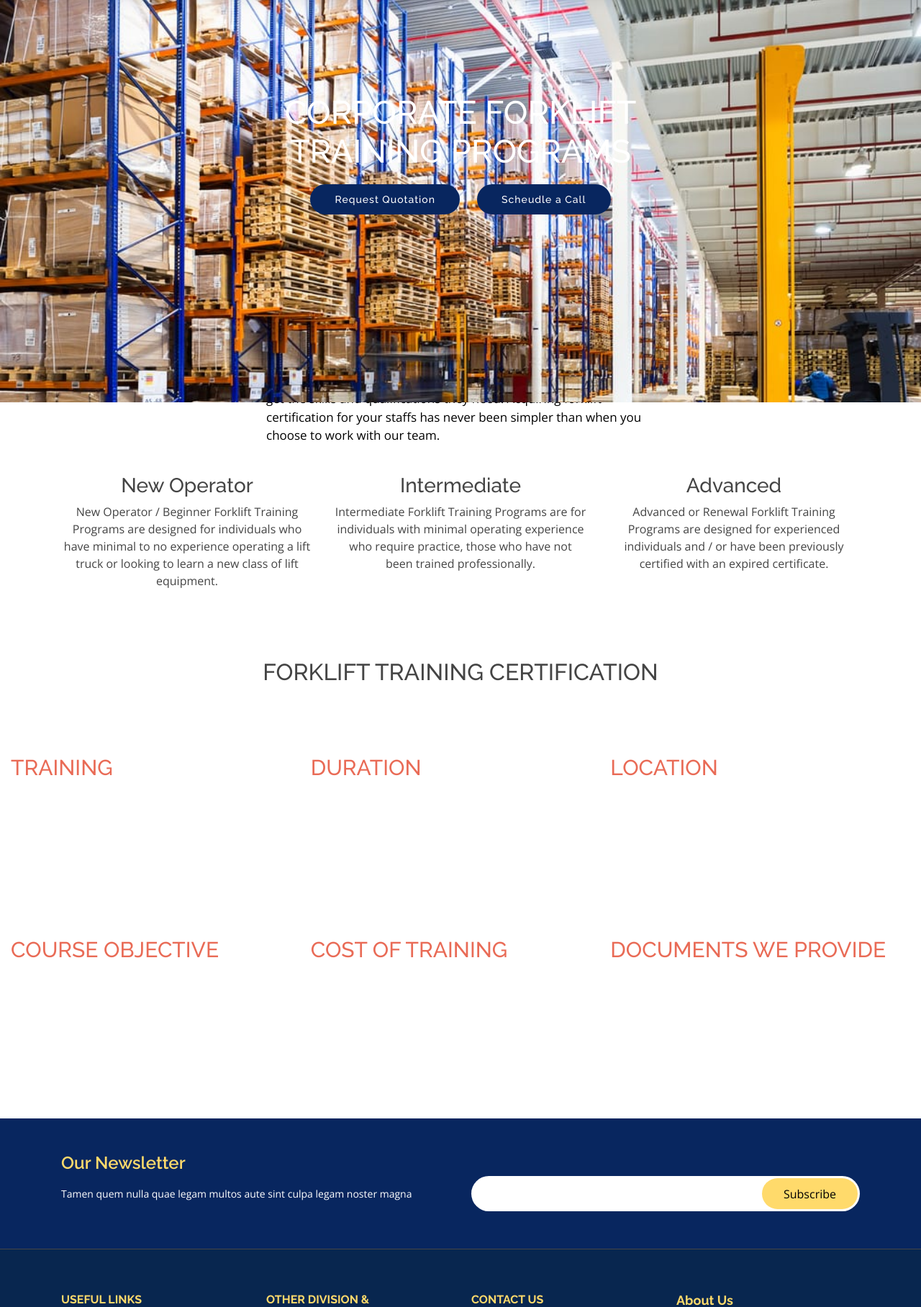
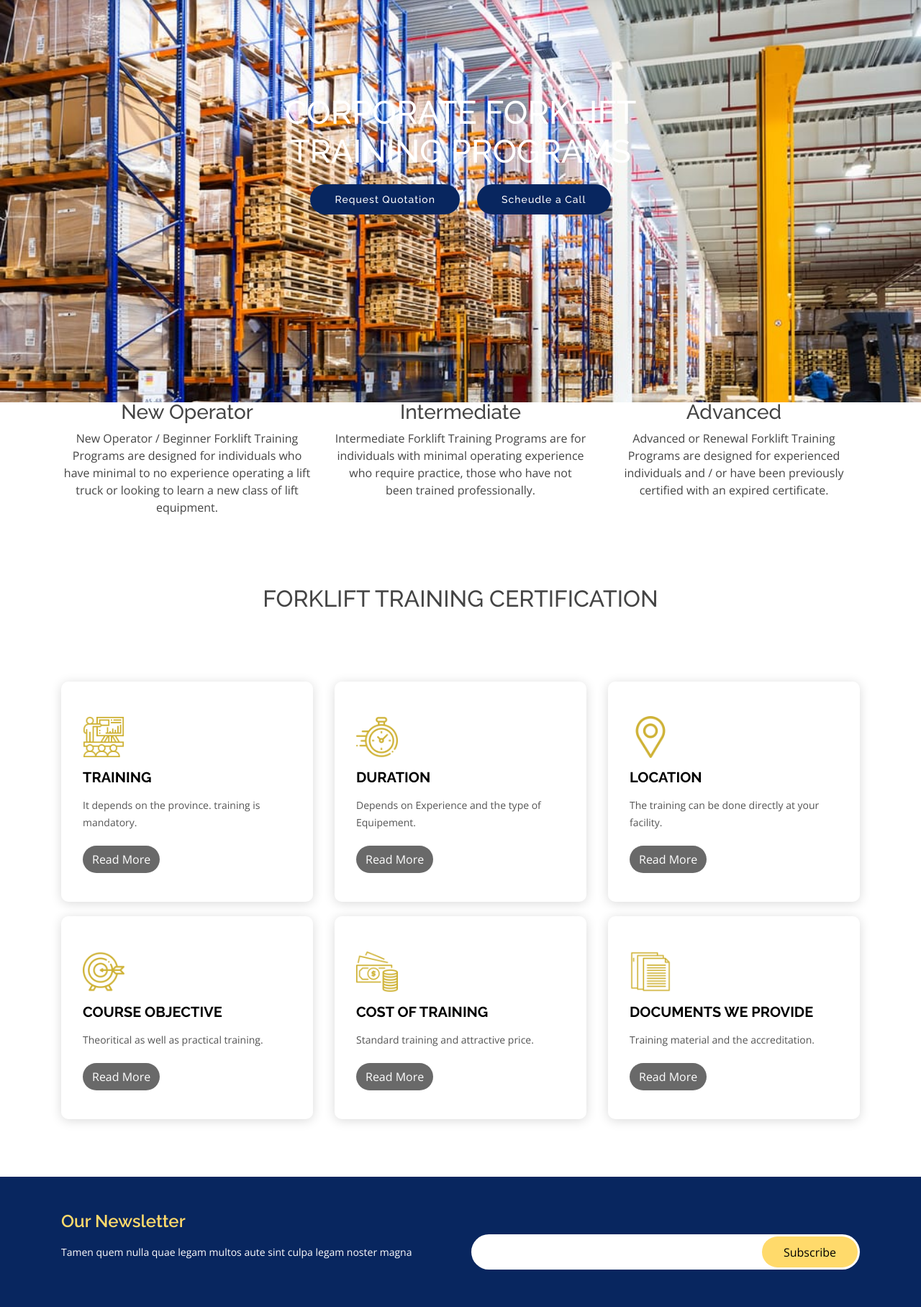
Before and after one commit to caassociates/SafeWorkSolutions, a PHP site: page /forkLift_training.php in a window 1280 px wide. Shown: the part 133-1949 px from the top of the page at 72% size. Run offline with PHP 8.4, Linux system fonts and the light colour scheme.

Commit message:
training pages(#12),(#15)

```diff
--- a/forkLift_training.php
+++ b/forkLift_training.php
@@ -28,11 +28,11 @@ include 'header.php';
   <section class="hero " style="backgraound-color: lightgrey;">
     <div class="container">
       <div class="row">
-        <div class="col-md-3"></div>
-        <div class="col-md-6">
+
+        <div class="col-md-12">
           <p style="color: black; font-size:17px">Make the right choice for your company. National Forklift Training Inc. delivers high-quality,industry recognized forklift training certification. Delivered by experienced and fully-accredited instructors,we make it simple for people of every experience level to get the skills and qualifications they need. Acquiring forklift certification for your staffs has never been simpler than when you choose to work with our team.</p><br>
         </div>
-        <div class="col-md-3"></div>
+
       </div>
         <div class="row">
 
@@ -89,7 +89,8 @@ include 'header.php';
     </div>
 </section>
 
-  <section class="section border-t pb-0">
+
+<!-- <section id="portfolio" class="portfolio">
       <div class="container">
          <div class="row justify-content-center mb-5 element-animate">
           <div class="col-md-10 text-center">
@@ -97,60 +98,143 @@ include 'header.php';
             <p class="mb-5 lead"></p>
           </div>
           </div>
-      </div>
-      <div class="container-fluid">
-        <div class="row no-gutters">
-          <div class="col-md-4 element-animate">
 
-            <a href="training.html" class="link-thumbnail">
-              <h3 style="font-size: 30px;">TRAINING</h3>
-              <span class="ion-plus icon"></span>
+
+          <div class="row portfolio-container">
+
+          <div class="col-lg-4 col-md-6 portfolio-item filter-app">
+            <div class="portfolio-wrap">
               <img src="images/training.png" alt="Image" class="img-fluid" style="width: 50%; height: 50%; padding: 70px;">
+              <div class="portfolio-info">
+                <div class="portfolio-links">
+                <a class="portfolio-links" href="training.html" >
+                    <i class="bx bx-plus"></i>
+                    <h4>Training</h4>
                 </a>
                 </div>
-          <div class="col-md-4 element-animate">
-            <a href="duration.html" class="link-thumbnail">
-              <h3  style="font-size: 30px;">DURATION</h3>
-              <span class="ion-plus icon"></span>
-              <img src="images/time (1).png" alt="Image" class="img-fluid"  style="width: 50%; height: 50%; padding: 70px;">
-            </a>
               </div>
-          <div class="col-md-4 element-animate">
-            <a href="location.html" class="link-thumbnail">
-              <h3  style="font-size: 30px;">LOCATION</h3>
-              <span class="ion-plus icon"></span>
-              <img src="images/pin (1).png" alt="Image" class="img-fluid"  style="width: 50%; height: 50%; padding: 70px;">
-            </a>
             </div>
-          <div class="col-md-4 element-animate">
-            <a href="course_objevtive.html" class="link-thumbnail">
-              <h3  style="font-size: 30px;">COURSE OBJECTIVE</h3>
-              <span class="ion-plus icon"></span>
-              <img src="images/target (1).png" alt="Image" class="img-fluid"  style="width: 50%; height: 50%; padding: 70px;">
-            </a>
           </div>
-          <div class="col-md-4 element-animate">
-            <a href="cost_training.html" class="link-thumbnail">
-              <h3  style="font-size: 30px;">COST OF TRAINING</h3>
-              <span class="ion-plus icon"></span>
-              <img src="images/money (2).png" alt="Image" class="img-fluid"  style="width: 50%; height: 50%; padding: 70px;">
-            </a>
+
+          <div class="col-lg-4 col-md-6 portfolio-item filter-app">
+            <div class="portfolio-wrap">
+              <img src="assets/img/portfolio/portfolio-3.jpg" class="img-fluid" alt="">
+              <div class="portfolio-info">
+                <h4>App 2</h4>
+                <p>App</p>
+                <div class="portfolio-links">
+                  <a href="assets/img/portfolio/portfolio-3.jpg" data-gall="portfolioGallery" class="venobox" title="App 2"><i class="bx bx-plus"></i></a>
+                  <a href="portfolio-details.html" title="More Details"><i class="bx bx-link"></i></a>
                 </div>
-          <div class="col-md-4 element-animate">
-            <a href="documents.html" class="link-thumbnail">
-              <h3  style="font-size: 30px;">DOCUMENTS WE PROVIDE</h3>
-              <span class="ion-plus icon"></span>
-              <img src="images/portable-document-format (1).png" alt="Image" class="img-fluid"  style="width: 50%; height: 50%; padding: 70px;">
+              </div>
+            </div>
+          </div>
+
+          <div class="col-lg-4 col-md-6 portfolio-item filter-app">
+            <div class="portfolio-wrap">
+              <img src="assets/img/portfolio/portfolio-6.jpg" class="img-fluid" alt="">
+              <div class="portfolio-info">
+                <h4>App 3</h4>
+                <p>App</p>
+                <div class="portfolio-links">
+                  <a href="assets/img/portfolio/portfolio-6.jpg" data-gall="portfolioGallery" class="venobox" title="App 3"><i class="bx bx-plus"></i></a>
+                  <a href="portfolio-details.html" title="More Details"><i class="bx bx-link"></i></a>
+                </div>
+              </div>
+            </div>
+          </div>
+        </div>
+
+        </div>
+</section> -->
+
+
+<section id="featured" class="featured">
+      <div class="container">
+
+       <div class="row justify-content-center mb-5 element-animate">
+          <div class="col-md-10 text-center">
+            <h2 class=" heading mb-4">FORKLIFT TRAINING CERTIFICATION</h2>
+            <p class="mb-5 lead"></p>
+          </div>
+        </div>
+
+        <div class="row" style="margin-top:20px;">
+
+        <div class="col-lg-4">
+          <a href="training.php">
+            <div class="icon-box">
+              <i><img src="images/training.png" style="width: 20%;"></i>
+              <h3 style="color:black;">TRAINING</h3>
+              <p>It depends on the province. training is mandatory.  </p>
+              <button  class="btn btn bt"><a style="color: white;" href="training.php">Read More</a></button>
+            </div>
             </a>
           </div>
 
+          <div class="col-lg-4 mt-lg-0">
+          <a href="duration.php">
+            <div class="icon-box">
+              <i><img src="images/time (1).png" style="width: 20%;"></i>
+              <h3 style="color:black;">DURATION</h3>
+              <p>Depends on Experience and the type of Equipement.</p>
+              <button  class="btn btn bt"><a style="color: white;" href="duration.php">Read More</a></button>
+            </div>
+            </a>
+          </div>
+
+          <div class="col-lg-4 mt-3 mt-lg-0">
+          <a href="location.php">
+            <div class="icon-box">
+              <i><img src="images/pin (1).png" style="width: 20%;"></i>
+              <h3 style="color:black;">LOCATION</h3>
+              <p>The training can be done directly at your facility.</p>
+              <button  class="btn btn bt"><a style="color: white;" href="location.php">Read More</a></button>
+            </div>
+            </a>
+          </div>
 
         </div>
 
+        <div class="row" style="margin-top:20px;">
+
+        <div class="col-lg-4">
+          <a href="">
+            <div class="icon-box">
+              <i><img src="images/target (1).png" style="width: 20%;"></i>
+              <h3 style="color:black;">COURSE OBJECTIVE</h3>
+              <p>Theoritical as well as practical training.</p>
+              <button  class="btn btn bt"><a style="color: white;" href="">Read More</a></button>
+            </div>
+            </a>
+          </div>
+
+          <div class="col-lg-4 mt-3 mt-lg-0">
+          <a href="">
+            <div class="icon-box">
+              <i><img src="images/money (2).png" style="width: 20%;"></i>
+              <h3 style="color:black;">COST OF TRAINING</h3>
+              <p>Standard training and attractive price.</p>
+              <button  class="btn btn bt"><a style="color: white;" href="">Read More</a></button>
+            </div>
+            </a>
+          </div>
+
+          <div class="col-lg-4 mt-3 mt-lg-0">
+          <a href="">
+            <div class="icon-box">
+              <i><img src="images/portable-document-format (1).png" style="width: 20%;"></i>
+              <h3 style="color:black;">DOCUMENTS WE PROVIDE</h3>
+              <p>Training material and the accreditation. </p>
+              <button  class="btn btn bt"><a style="color: white;" href="">Read More</a></button>
+            </div>
+            </a>
+          </div>
 
         </div>
-    </section>
-<!-- END section -->
+      </div>
+    </section><!-- End Featured Section -->
+
 
 <?php
 include 'footer.php';
```
Also changed, not shown: online_training.php (added, +236 -0 lines). Lines whose indentation alone changed are shown as unchanged.
